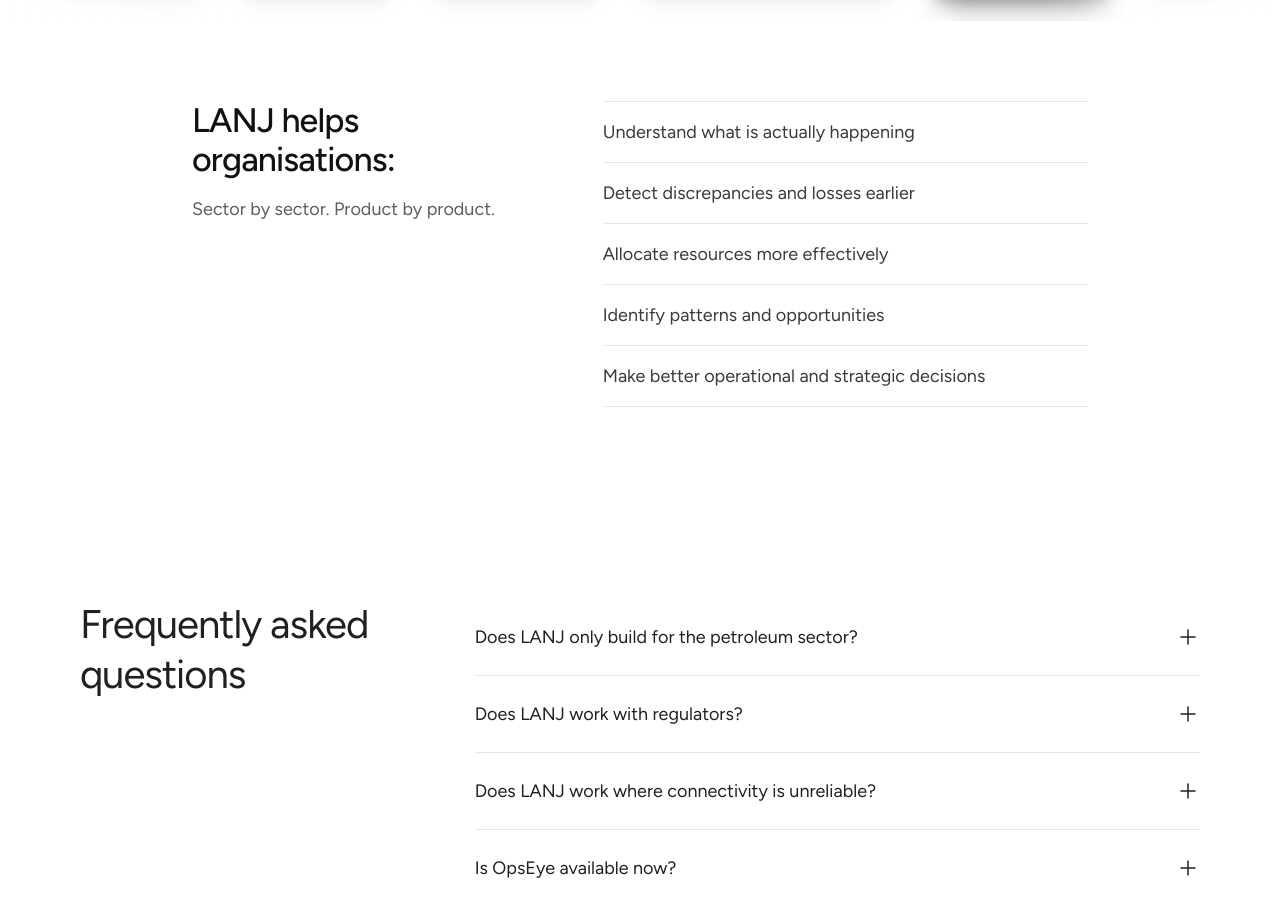
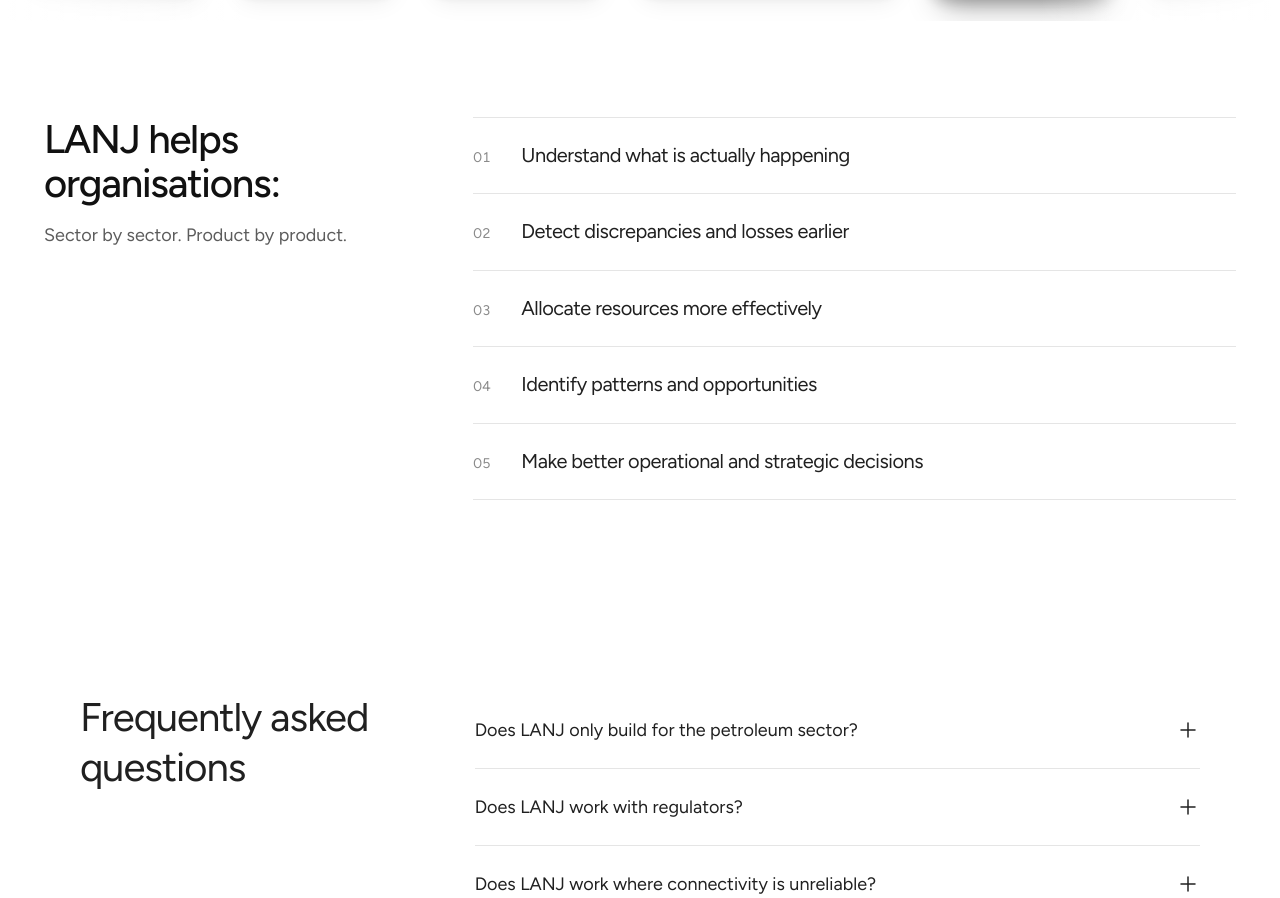
Before and after one commit to Adaaego/LANJ-SYSTEMS, a React (Vite) app: page / in a window 1280 px wide. Shown: the part 3114-4012 px from the top of the page. Built offline with nearby package versions, Linux system fonts and the light colour scheme.

Commit message:
fix target section

```diff
--- a/src/components/Target.jsx
+++ b/src/components/Target.jsx
@@ -266,12 +266,12 @@
         whileInView={{ opacity: 1, y: 0 }}
         viewport={{ once: true, margin: "-60px" }}
         transition={{ duration: 0.6, ease: "easeOut" }}
-        className="max-w-[960px] mx-auto px-6 lg:px-8 mt-20"
+        className="w-full max-w-[1400px] mx-auto px-6 lg:px-11 mt-24"
         style={FONT}
       >
-        <div className="grid gap-8 md:grid-cols-[1fr_1.4fr] md:gap-16">
+        <div className="grid gap-10 lg:grid-cols-[1fr_2fr] lg:gap-12">
           <div>
-            <h3 className="text-3xl sm:text-[34px] leading-[1.15] font-medium tracking-[-0.025em] text-[#111]">
+            <h3 className="text-[40px] leading-[1.1] font-medium tracking-[-0.03em] text-[#111]">
               LANJ helps organisations:
             </h3>
             <p className="mt-4 text-lg leading-7 text-[#5c5c5c]">
@@ -279,12 +279,17 @@
             </p>
           </div>
           <ul className="border-t border-black/10">
-            {benefits.map((benefit) => (
+            {benefits.map((benefit, i) => (
               <li
                 key={benefit}
-                className="border-b border-black/10 py-4 text-lg leading-7 text-[#3a3a3a]"
+                className="grid grid-cols-[48px_1fr] items-baseline border-b border-black/10 py-6"
               >
-                {benefit}
+                <span className="text-sm tabular-nums text-[#8a8a8a]">
+                  {String(i + 1).padStart(2, "0")}
+                </span>
+                <span className="text-xl leading-snug tracking-tight text-[#202020]">
+                  {benefit}
+                </span>
               </li>
             ))}
           </ul>
```
